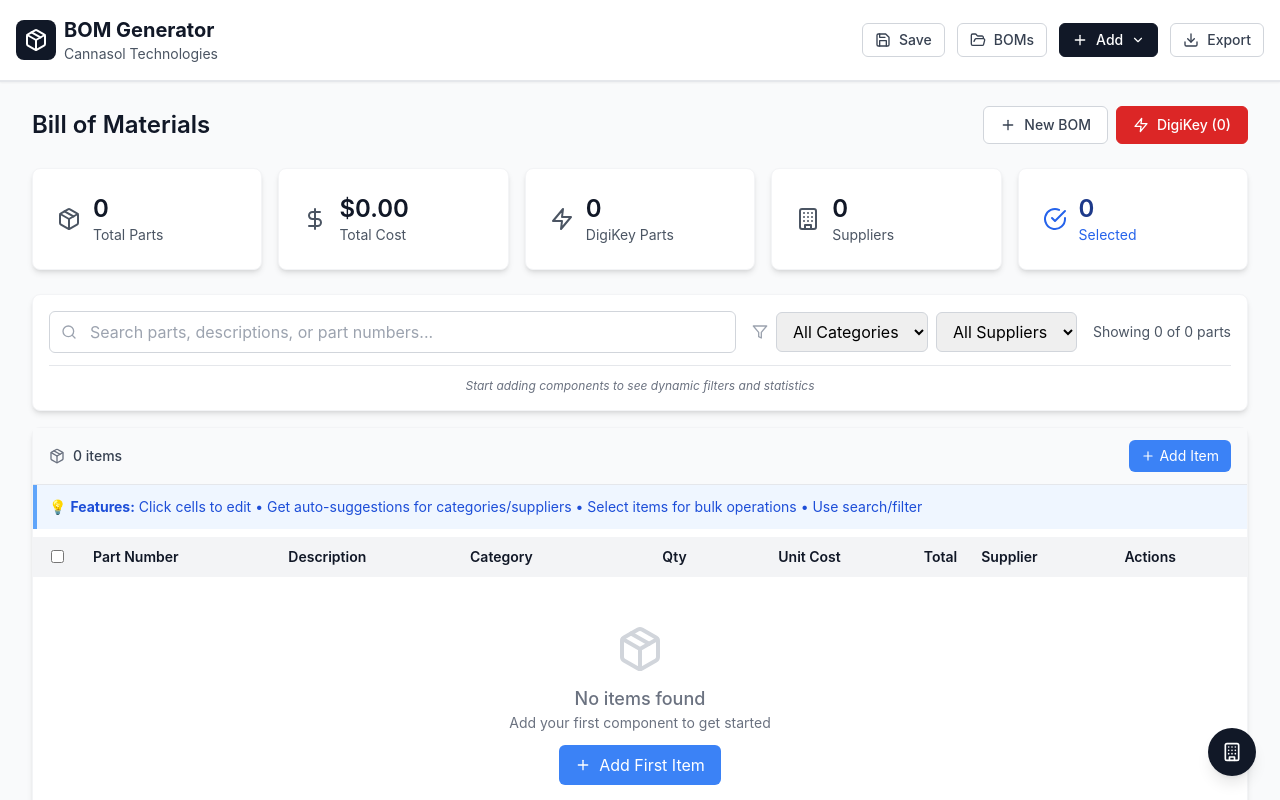
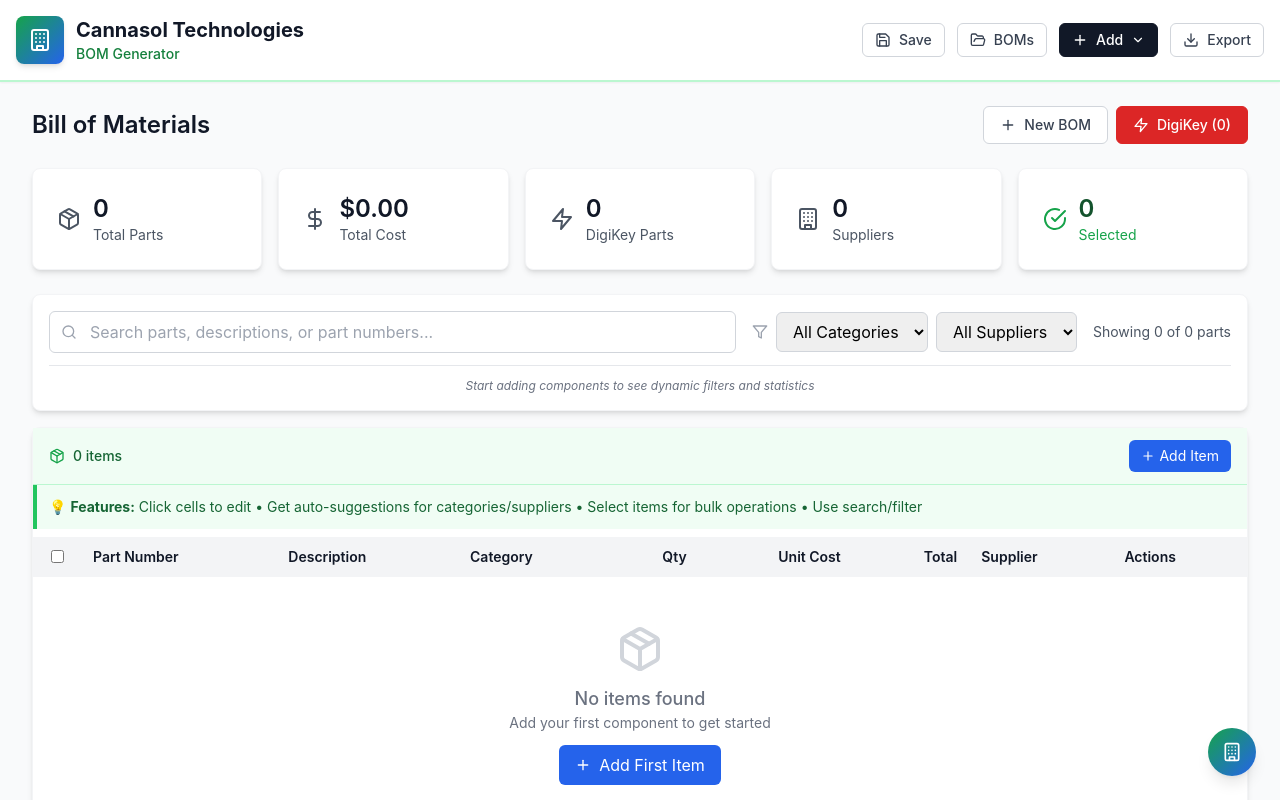
Before and after one commit to Cannasol-Tech/BOM-Generator, a React (Vite) app: page / in a window 1280 px wide. Shown: the top 800 px of the page. Built offline with nearby package versions, Linux system fonts and the light colour scheme.

Commit message:
update color scheme

```diff
--- a/src/main.tsx
+++ b/src/main.tsx
@@ -2385,26 +2385,27 @@
   };
 
   return (
-    <div className="bg-white border-b-2 border-gray-200 shadow-sm">
+    <div className="bg-white border-b-2 border-green-200 shadow-sm">
       <div className="max-w-7xl mx-auto px-4 py-4">
         <div className="flex items-center justify-between">
           {/* Logo and Title */}
           <div className="flex items-center space-x-4">
-            <div className="flex items-center space-x-2">
-              <div className="w-10 h-10 bg-gray-900 rounded-lg flex items-center justify-center">
-                <Package className="text-white" size={24} />
+            <div className="flex items-center space-x-3">
+              {/* Cannasol Logo Placeholder - Replace with actual logo */}
+              <div className="w-12 h-12 bg-gradient-to-br from-green-600 to-blue-600 rounded-lg flex items-center justify-center shadow-md">
+                <Building className="text-white" size={24} />
               </div>
               <div>
-                <h1 className="text-xl font-bold text-gray-900">BOM Generator</h1>
-                <p className="text-sm text-gray-600">Cannasol Technologies</p>
+                <h1 className="text-xl font-bold text-gray-900">Cannasol Technologies</h1>
+                <p className="text-sm text-green-700 font-medium">BOM Generator</p>
               </div>
             </div>
 
             {/* Current BOM Name */}
             {currentBOMName && (
-              <div className="hidden md:flex items-center space-x-2 px-3 py-1.5 bg-blue-50 rounded-lg border border-blue-200">
-                <FolderOpen size={16} className="text-blue-600" />
-                <span className="text-sm font-medium text-blue-800">{currentBOMName}</span>
+              <div className="hidden md:flex items-center space-x-2 px-3 py-1.5 bg-green-50 rounded-lg border border-green-200">
+                <FolderOpen size={16} className="text-green-600" />
+                <span className="text-sm font-medium text-green-800">{currentBOMName}</span>
               </div>
             )}
           </div>
@@ -2555,7 +2556,7 @@
               placeholder="Search parts, descriptions, or part numbers..."
               value={searchTerm}
               onChange={(e) => handleSearch(e.target.value)}
-              className="w-full pl-10 pr-4 py-2 border border-gray-300 rounded-md focus:ring-2 focus:ring-blue-500 focus:border-blue-500"
+              className="w-full pl-10 pr-4 py-2 border border-gray-300 rounded-md focus:ring-2 focus:ring-green-500 focus:border-green-500"
             />
           </div>
         </div>
@@ -2565,7 +2566,7 @@
           <select
             value={categoryFilter}
             onChange={(e) => handleCategoryFilter(e.target.value)}
-            className="px-3 py-2 border border-gray-300 rounded-md focus:ring-2 focus:ring-blue-500 focus:border-blue-500"
+            className="px-3 py-2 border border-gray-300 rounded-md focus:ring-2 focus:ring-green-500 focus:border-green-500"
           >
             <option value="">All Categories</option>
             {uniqueCategories.map(category => (
@@ -2576,7 +2577,7 @@
           <select
             value={supplierFilter}
             onChange={(e) => handleSupplierFilter(e.target.value)}
-            className="px-3 py-2 border border-gray-300 rounded-md focus:ring-2 focus:ring-blue-500 focus:border-blue-500"
+            className="px-3 py-2 border border-gray-300 rounded-md focus:ring-2 focus:ring-green-500 focus:border-green-500"
           >
             <option value="">All Suppliers</option>
             {uniqueSuppliers.map(supplier => (
@@ -3289,7 +3290,7 @@
     return (
       <div
         onClick={() => handleCellClick(item.id, field, value)}
-        className={`cursor-pointer hover:bg-blue-50 px-2 py-1 rounded transition-colors ${className} ${
+        className={`cursor-pointer hover:bg-green-50 px-2 py-1 rounded transition-colors ${className} ${
           value === '' || value === null || value === undefined ? 'text-gray-400 italic' : ''
         }`}
         title="Click to edit"
@@ -3330,7 +3331,7 @@
           <div className="flex items-center space-x-4">
             <h2 className="text-2xl font-semibold text-gray-900">Bill of Materials</h2>
             {currentBOMName && (
-              <Badge variant="info" className="text-sm">
+              <Badge variant="info" className="text-sm bg-green-100 text-green-800 border-green-300">
                 {currentBOMName}
               </Badge>
             )}
@@ -3386,14 +3387,14 @@
               </div>
             </div>
           </Card>
-          <Card className="p-6 bg-blue-50">
+          <Card className="p-6 bg-green-50">
             <div className="flex items-center space-x-3">
-              <CheckCircle className="text-blue-600" size={24} />
+              <CheckCircle className="text-green-600" size={24} />
               <div>
-                <p className="text-2xl font-semibold text-blue-900">{selectedItems.size}</p>
-                <p className="text-sm text-blue-600">Selected</p>
+                <p className="text-2xl font-semibold text-green-900">{selectedItems.size}</p>
+                <p className="text-sm text-green-600">Selected</p>
                 {selectedItems.size > 0 && (
-                  <p className="text-xs text-blue-600">${selectedCost.toFixed(2)}</p>
+                  <p className="text-xs text-green-600">${selectedCost.toFixed(2)}</p>
                 )}
               </div>
             </div>
@@ -3411,13 +3412,13 @@
 
         {/* Bulk Actions */}
         {selectedItems.size > 0 && (
-          <Card className="p-4 mb-4 bg-blue-50 border-blue-200">
+          <Card className="p-4 mb-4 bg-green-50 border-green-200">
             <div className="flex items-center justify-between">
               <div className="flex items-center space-x-3">
-                <span className="text-sm font-medium text-blue-800">
+                <span className="text-sm font-medium text-green-800">
                   {selectedItems.size} items selected
                 </span>
-                <span className="text-sm text-blue-600">
+                <span className="text-sm text-green-600">
                   Total: ${selectedCost.toFixed(2)}
                 </span>
               </div>
@@ -3442,25 +3443,25 @@
         <Card className="relative">
           <div className="overflow-x-auto">
             {/* Table toolbar */}
-            <div className="flex items-center justify-between px-4 py-3 bg-gray-50 border-b border-gray-200">
+            <div className="flex items-center justify-between px-4 py-3 bg-green-50 border-b border-green-200">
               <div className="flex items-center space-x-2">
-                <Package size={16} className="text-gray-500" />
-                <span className="text-sm font-medium text-gray-700">
+                <Package size={16} className="text-green-600" />
+                <span className="text-sm font-medium text-green-800">
                   {filteredData.length} items
                 </span>
               </div>
               <div className="flex items-center space-x-2">
                 <button
                   onClick={handleAddItem}
-                  className="flex items-center space-x-1 px-3 py-1.5 text-sm bg-blue-500 hover:bg-blue-600 text-white rounded-md transition-colors"
+                  className="flex items-center space-x-1 px-3 py-1.5 text-sm bg-blue-600 hover:bg-blue-700 text-white rounded-md transition-colors"
                 >
                   <Plus size={14} />
                   <span>Add Item</span>
                 </button>
               </div>
             </div>
-            <div className="mb-2 p-3 bg-blue-50 border-l-4 border-blue-400">
-              <p className="text-sm text-blue-700">
+            <div className="mb-2 p-3 bg-green-50 border-l-4 border-green-500">
+              <p className="text-sm text-green-800">
                 💡 <strong>Features:</strong> Click cells to edit • Get auto-suggestions for categories/suppliers • Select items for bulk operations • Use search/filter
               </p>
             </div>
@@ -3495,7 +3496,7 @@
                   <tr
                     key={item.id}
                     className={`${index % 2 === 0 ? 'bg-white' : 'bg-gray-50'} ${
-                      selectedItems.has(item.id) ? 'bg-blue-50 border-l-4 border-l-blue-400' : ''
+                      selectedItems.has(item.id) ? 'bg-blue-50 border-l-4 border-l-blue-500' : ''
                     } hover:bg-gray-100 transition-colors`}
                   >
                     <td className="px-3 py-1 text-center">
@@ -3591,7 +3592,7 @@
                         </div>
                         <button
                           onClick={handleAddItem}
-                          className="flex items-center space-x-2 px-4 py-2 bg-blue-500 hover:bg-blue-600 text-white rounded-md transition-colors"
+                          className="flex items-center space-x-2 px-4 py-2 bg-blue-600 hover:bg-blue-700 text-white rounded-md transition-colors"
                         >
                           <Plus size={16} />
                           <span>Add First Item</span>
@@ -3662,7 +3663,7 @@
       />
 
       <button
-        className="fixed bottom-6 right-6 w-12 h-12 bg-gray-900 hover:bg-gray-800 text-white rounded-full shadow-lg flex items-center justify-center transition-colors"
+        className="fixed bottom-6 right-6 w-12 h-12 bg-gradient-to-br from-green-600 to-blue-600 hover:from-green-700 hover:to-blue-700 text-white rounded-full shadow-lg flex items-center justify-center transition-all transform hover:scale-105"
         onClick={() => window.open('https://cannasoltechnologies.com', '_blank')}
         title="Cannasol Technologies Website"
       >
```
Also changed, not shown: src/smallicon.png (added).
